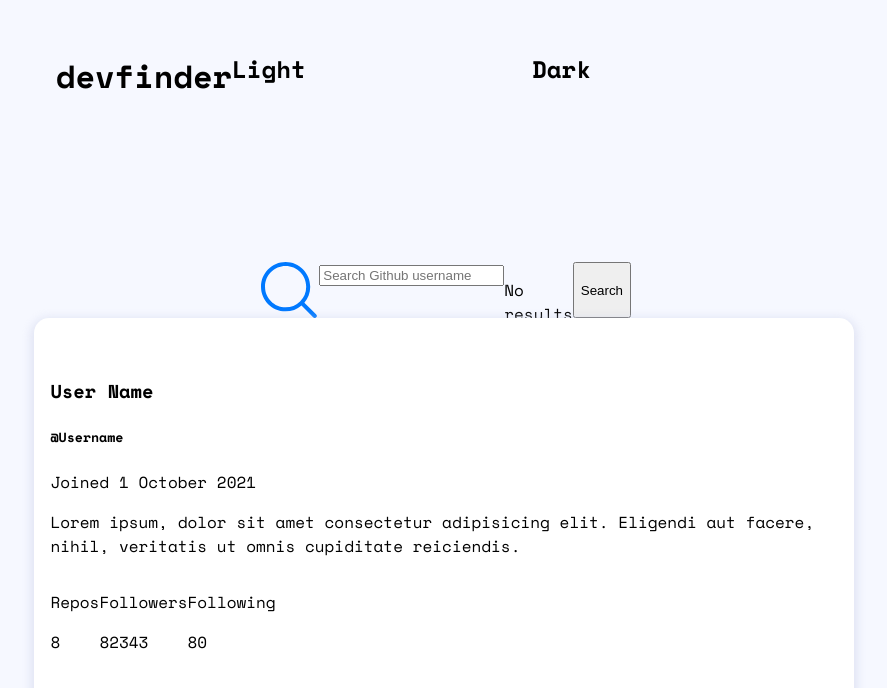
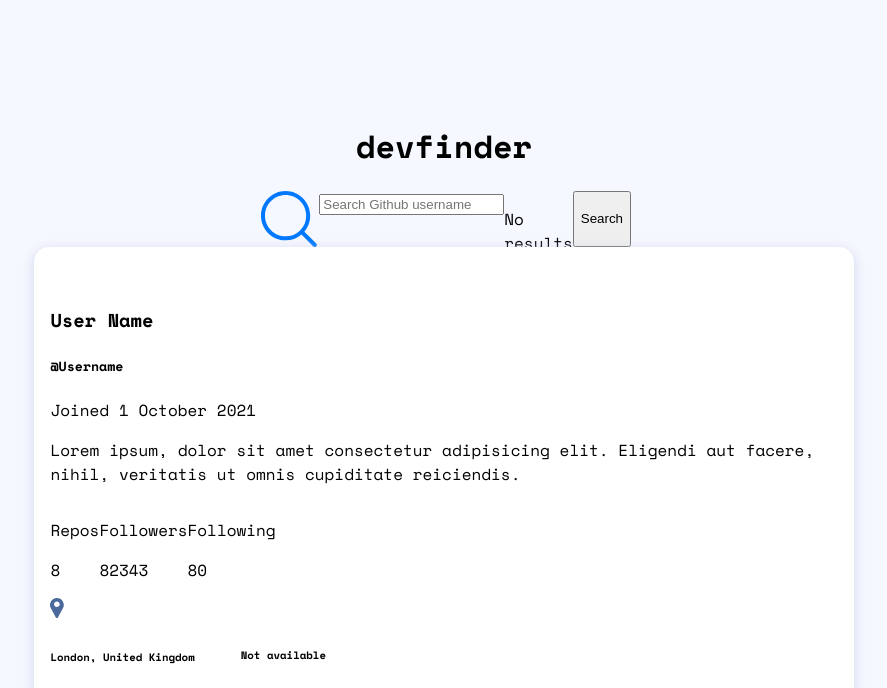
Before and after one commit to AndyBeable/github-user-search-app, a Vue app: page / in a window 1280 px wide. Shown: the part 112-800 px from the top of the page, without its empty margins (196-1083 px from the left). Built offline with nearby package versions, Linux system fonts and the light colour scheme.

Commit message:
location icon test

```diff
--- a/src/components/layout/TheHeader.vue
+++ b/src/components/layout/TheHeader.vue
@@ -3,7 +3,7 @@
     <div class="header-title">
       <h1>devfinder</h1>
     </div>
-    <div class="header-theme">
+    <!-- <div class="header-theme">
       <div class="theme-light">
         <h2 class="theme-light-text">Light</h2>
         <svg></svg>
@@ -12,7 +12,7 @@
         <h2 class="theme-dark-text">Dark</h2>
         <svg></svg>
       </div>
-    </div>
+    </div> -->
   </div>
 </template>
 
--- a/src/components/ui/UserCard.vue
+++ b/src/components/ui/UserCard.vue
@@ -34,7 +34,7 @@
       <div class="left-container">
         <div class="user-location-container">
           <div class="user-location-icon">
-            <img src="" alt="" />
+            <img :src="image" alt="Location" />
           </div>
           <h6 class="user-link-text">London, United Kingdom</h6>
         </div>
@@ -69,6 +69,18 @@
   </div>
 </template>
 
+<script>
+import image from '../../../public/assets/icon-location.svg';
+
+export default {
+  data() {
+    return {
+      image: image,
+    };
+  },
+};
+</script>
+
 <style scoped>
 .user-card-container {
   background-color: #fff;
```
